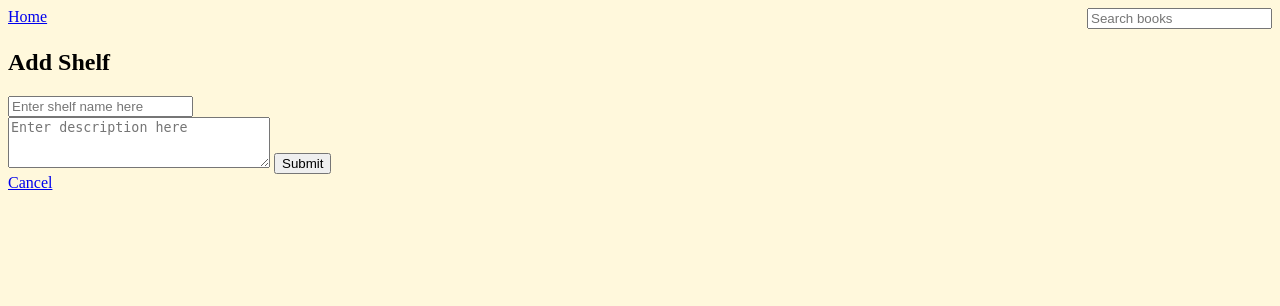
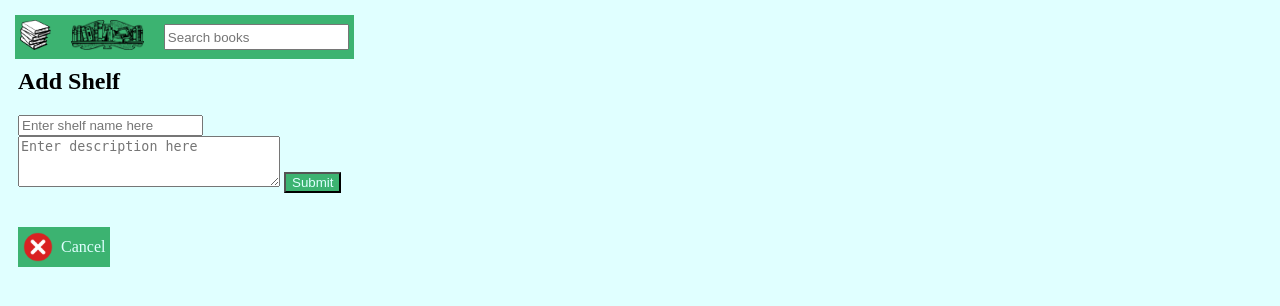
Before and after one commit to aspen-otr/virtual-bookshelf, a Flask app: page /addShelf in a window 1280 px wide. Shown: the top 306 px of the page. Run offline with Flask 3, Linux system fonts and the light colour scheme.

Commit message:
Stylizing and clean up

```diff
--- a/db_layer.py
+++ b/db_layer.py
@@ -3,11 +3,11 @@
 from hashlib import sha1
 
 conf = {
-    "user": "aspen",
-    "password": "aspen",
-    "host": "localhost",
-    "port": 3306,
-    "database": "cs366"
+    "user": "polstera20",
+    "password": "ap6958",
+    "host": "washington.uww.edu",
+    "database": "cs366-2257_polstera20",
+    "port": 3306 # Default MariaDB port
 }
 
 @contextmanager
--- a/style.css
+++ b/style.css
@@ -1,17 +1,59 @@
 body{
-    background-color: cornsilk;
+    background-color: lightcyan;
+    padding: 40px 10px 10px 10px;
 }
 .nav{
-  list-style-type: none;
-  margin: 0;
-  padding: 0;
-  display: flex;
-  justify-content: space-between;
+    list-style-type: none;
+    position: fixed;
+    top: 15px;
+    left: 15px;
+    display: flex;
+    align-items: center;
+    margin: 0px;
+    padding: 5px;
+    gap: 0px 20px;
+    background-color: mediumseagreen;
+}
+.nav img{
+    height: 30px;
+}
+.nav input{
+    height: 20px;
+}
+.back{
+    display: inline-block;
+    padding: 5px;
+    gap: 5px;
+}
+.back img{
+    height: 30px;
+}
+.back a{
+    display: flex;
+    align-items: center;
+    text-decoration: none;
+    color: inherit;
+}
+input[type=button], input[type=submit], select, button, .back{
+    background-color: mediumseagreen !important;
+    color: lightcyan !important;
 }
 
+.bookshelfTop{
+    width: 20vw;
+    height: auto;
+    display: block;
+    margin-left: auto;
+    margin-right: auto;
+    margin-top: -40px;
+}
+
+div{
+    padding: 20px;
+}
 .flexBox{
     display: flex;
-	padding: 20px;
+    gap: 5px;
 }
 .inlineBox{
     display: inline;
@@ -24,17 +66,24 @@
     display: flex;
 }
 .shelfBox{
-    flex: 1 0 250px;
+    flex: 1 0 100px;
+    max-width: 300px;
 }
 .smallShelf, .shelf{
     display: flex;
-    flex-wrap: wrap;
 }
 .smallShelf img{
-    height: 100px;
+    width: 100px;
 }
 .reviewBox{
-    flex: .2 0 300px;
+    display: flex;
+    flex: 0 1 200px;
+}
+.reviewBox img{
+    min-width: 100px;
+    max-width: 30vw;
+    height: auto;
+    object-fit: contain;
 }
 .bookOnShelf{
     text-align: center;
@@ -43,7 +92,10 @@
     height: 100px;
 }
 img.starBook{
-    height: 400px;
+    width: 40vw;
+    height: auto;
+    max-height: 90vw;
+    /* object-fit: contain; */
 }
 img{
     height: 100px;
@@ -55,7 +107,5 @@
 .searchResultInfo{
     display: flex;
     flex-wrap: wrap;
-    padding: 10px;
-    margin: 10px;
     column-gap: 20px;
 }
--- a/templates/addShelf.html
+++ b/templates/addShelf.html
@@ -7,21 +7,13 @@
     <link rel="stylesheet" type="text/css" href="/style.css">
 </head>
 <body>
-    <ul class="nav">
-        <li><a href="/profile">Home</a></li>
-        <li>
-            <form action="/search">
-                <input type="text" id="search" name="search" placeholder="Search books">
-                <input type="submit" id="submit" name="submit" value="Search" hidden>
-            </form>
-        </li>
-    </ul>
+    {% include "navbar.html" %}
     <h2>Add Shelf</h2>
     <form action="/addShelf" method="post">
         <input type="text" id="shelfName" name="shelfName" placeholder="Enter shelf name here" maxlength="50" required><br>
         <textarea id="shelfDescription" name="shelfDescription" placeholder="Enter description here" maxlength="300" rows="3" cols="30"></textarea>
         <input type="submit" id="submit" name="submit">
     </form>
-    <a href="/profile">Cancel</a>
+    <br><p class="back"><a href="/profile"><img src="/cancelIcon.png" alt="cancel icon">&nbsp;&nbsp;Cancel</a></p>
 </body>
 </html>
--- a/templates/index.html
+++ b/templates/index.html
@@ -7,6 +7,7 @@
     <link rel="stylesheet" type="text/css" href="style.css">
 </head>
 <body>
+    <img class="bookshelfTop" src="/bookshelf.png" alt="bookshelf">
     <p>Already have an account? <a href="/login">Login here.</a></p>
     <p>Don't have an account? <a href="/register">Register here.</a></p>
 </body>
--- a/templates/login.html
+++ b/templates/login.html
@@ -10,7 +10,7 @@
     <h2>Login</h2>
     <form action="/login" method="post">
         <input type="text" id="username" name="username" placeholder="Enter username here" maxlength="20" required><br>
-        <input type="text" id="password" name="password" placeholder="Enter password here" required><br>
+        <input type="password" id="password" name="password" placeholder="Enter password here" required><br>
         <input type="submit" id="submit" name="submit">
     </form>
     <p>Don't have an account? <a href="/register">Register here.</a></p>
--- /dev/null
+++ b/templates/navBar.html
@@ -0,0 +1,10 @@
+<ul class="nav">
+    <li><a href="/profile"><img src="/bookStack.png" alt="Home icon: a stack of books"></a></li>
+    <li><img src="/bookshelf.png" alt="bookshelf"></li>
+    <li>
+        <form action="/search">
+            <input type="text" id="search" name="search" placeholder="Search books">
+            <input type="submit" id="submit" name="submit" value="Search" hidden>
+        </form>
+    </li>
+</ul>
--- a/templates/register.html
+++ b/templates/register.html
@@ -7,12 +7,13 @@
     <link rel="stylesheet" type="text/css" href="/style.css">
 </head>
 <body>
+    <img class="bookshelfTop" src="/bookshelf.png" alt="bookshelf">
     <h2>Register</h2>
     <form action="/register" method="post">
         <input type="text" id="username" name="username" placeholder="Enter username here" maxlength="20" required><br>
         <input type="text" id="displayName" name="displayName" placeholder="Enter display name here" maxlength="40" required><br>
-        <input type="text" id="password1" name="password1" placeholder="Enter password here" required><br>
-        <input type="text" id="password2" name="password2" placeholder="Confirm password here" required><br>
+        <input type="password" id="password1" name="password1" placeholder="Enter password here" required><br>
+        <input type="password" id="password2" name="password2" placeholder="Confirm password here" required><br>
         <input type="submit" id="submit" name="submit">
     </form>
     <p>Already have an account? <a href="/login">Login here.</a></p>
```
Also changed, not shown: templates/addReview.html (+2 -10 lines), templates/book.html (+3 -11 lines), templates/editReview.html (deleted, +0 -36 lines), templates/editUser.html (+2 -10 lines), templates/profile.html (+3 -12 lines), templates/review.html (deleted, +0 -46 lines), templates/search.html (+11 -19 lines), templates/shelf.html (+5 -12 lines), backArrow.png (added), bookStack.png (added), bookshelf.png (added), cancelIcon.png (added).
